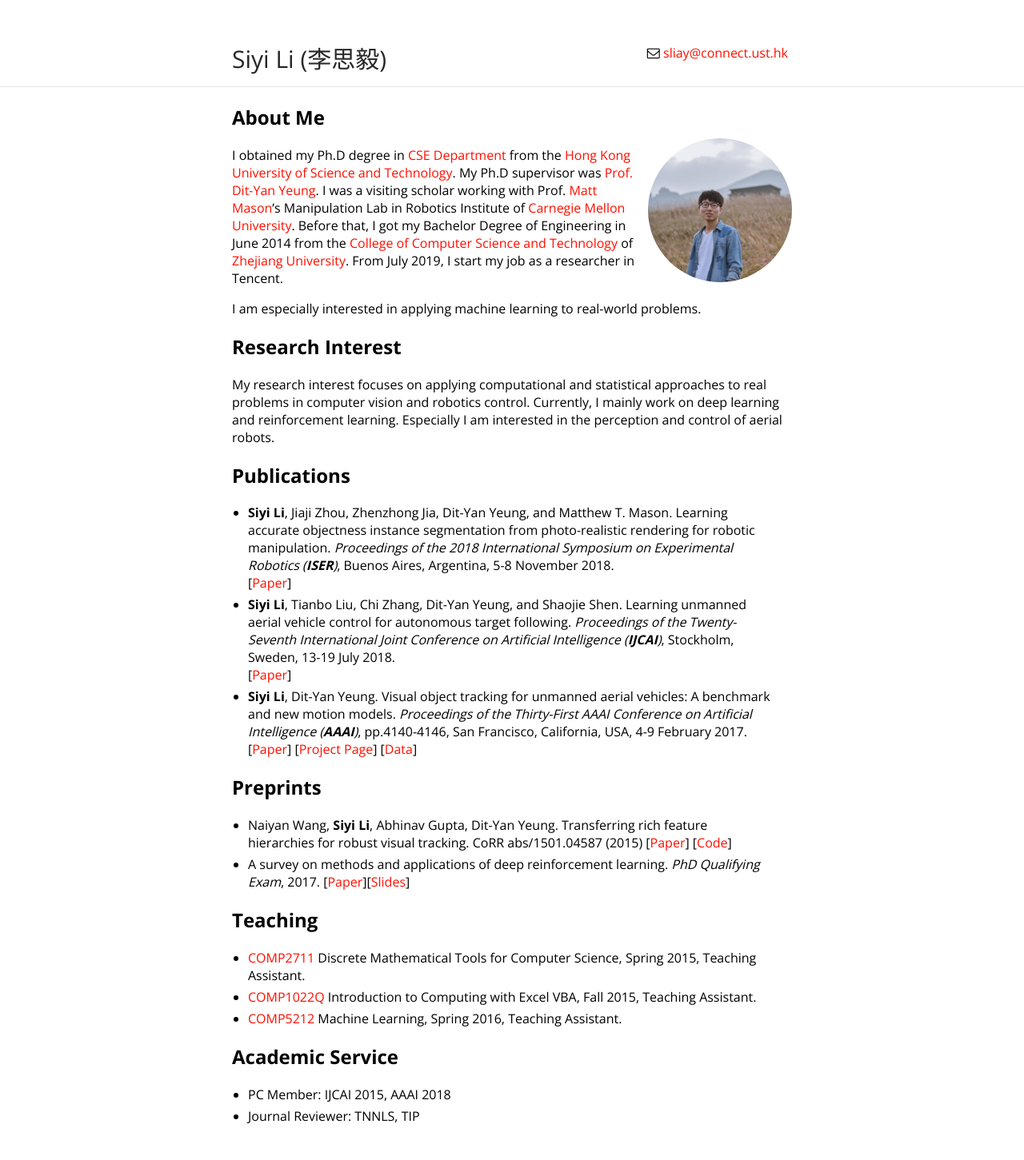
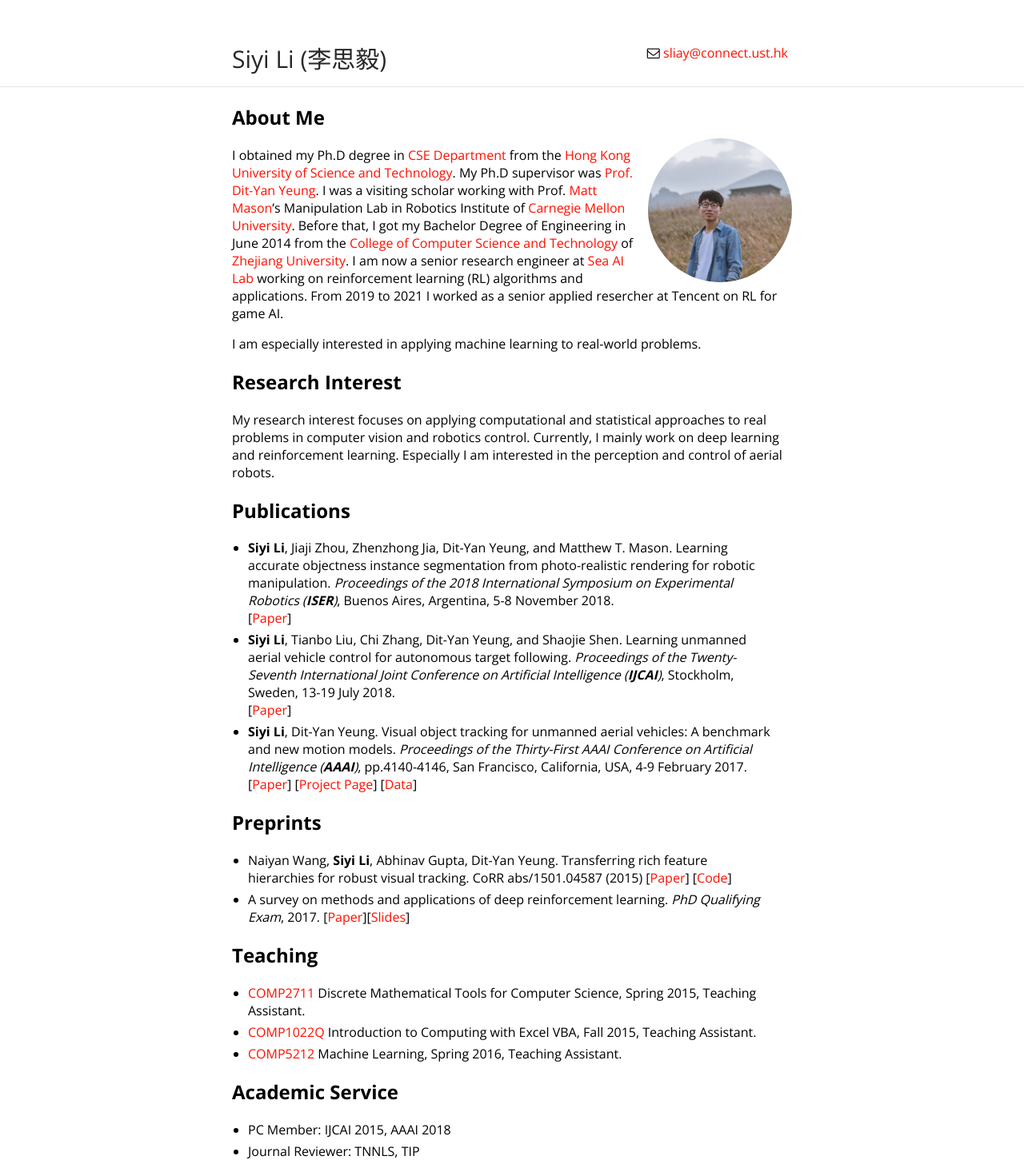
Before and after one commit to flyers/flyers.github.io, a Jekyll site: the page built from index.md, in a window 1280 px wide. Shown: the whole page at 80% size. Built offline with Jekyll 4.4.1, drawn with Linux system fonts in a browser that asks for light colours; our own code applies the rules of GitHub Pages for plain Markdown files; before the commit the page ends 1407 px from its top, so only the background shows below that.

Commit message:
Update index.md

```diff
--- a/index.md
+++ b/index.md
@@ -6,7 +6,7 @@ layout: default
 
 <img class="profile-picture" src="portrait.jpg">
 
-I obtained my Ph.D degree in [CSE Department](http://www.cse.ust.hk/) from the [Hong Kong University of Science and Technology](http://www.ust.hk). My Ph.D supervisor was [Prof. Dit-Yan Yeung](http://www.cse.ust.hk/~dyyeung). I was a visiting scholar working with Prof. [Matt Mason](http://www.cs.cmu.edu/~mason/)'s Manipulation Lab in Robotics Institute of [Carnegie Mellon University](http://www.cmu.edu/). Before that, I got my Bachelor Degree of Engineering in June 2014 from the [College of Computer Science and Technology](http://www.cs.zju.edu.cn/) of [Zhejiang University](http://www.zju.edu.cn). From July 2019, I start my job as a researcher in Tencent.
+I obtained my Ph.D degree in [CSE Department](http://www.cse.ust.hk/) from the [Hong Kong University of Science and Technology](http://www.ust.hk). My Ph.D supervisor was [Prof. Dit-Yan Yeung](http://www.cse.ust.hk/~dyyeung). I was a visiting scholar working with Prof. [Matt Mason](http://www.cs.cmu.edu/~mason/)'s Manipulation Lab in Robotics Institute of [Carnegie Mellon University](http://www.cmu.edu/). Before that, I got my Bachelor Degree of Engineering in June 2014 from the [College of Computer Science and Technology](http://www.cs.zju.edu.cn/) of [Zhejiang University](http://www.zju.edu.cn). I am now a senior research engineer at [Sea AI Lab](https://sail.sea.com/) working on reinforcement learning (RL) algorithms and applications. From 2019 to 2021 I worked as a senior applied resercher at Tencent on RL for game AI.
 
 I am especially interested in applying machine learning to real-world problems.
 
```
